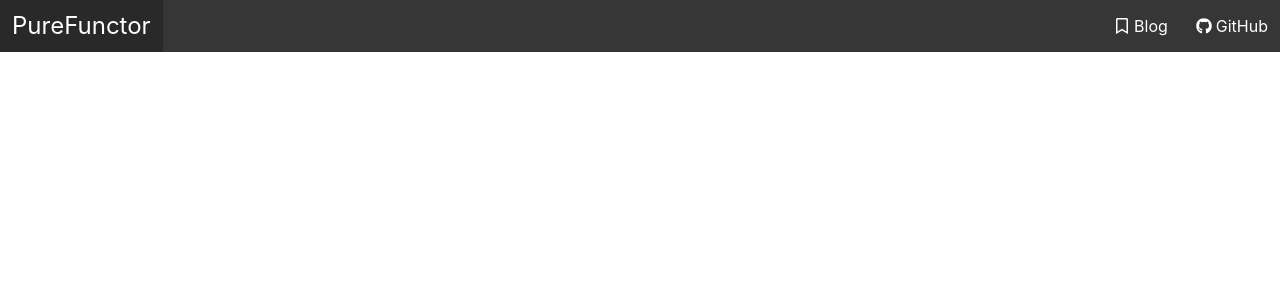
After one commit to purefunctor/purefunctor.me-legacy, a Django app: template pfhome/templates/pfhome/about.html in a window 1280 px wide. The commit adds this page. Shown: the top 300 px of the page. Run offline with Django 3.2, Linux system fonts and the light colour scheme; the template is opened without the code that fills it, so the values that code supplies are empty; some libraries are stand-ins or nearby versions.

Commit message:
Add initial `about` page and navbar

```diff
--- /dev/null
+++ b/pfhome/templates/pfhome/about.html
@@ -0,0 +1,58 @@
+{% extends "pfhome/base.html" %}
+
+{% block head %}
+<script>
+document.addEventListener('DOMContentLoaded', () => {
+
+  const $navbarBurgers = Array.prototype.slice.call(document.querySelectorAll('.navbar-burger'), 0);
+
+  if ($navbarBurgers.length > 0) {
+
+    $navbarBurgers.forEach( el => {
+      el.addEventListener('click', () => {
+
+        const target = el.dataset.target;
+        const $target = document.getElementById(target);
+
+        el.classList.toggle('is-active');
+        $target.classList.toggle('is-active');
+
+      });
+    });
+  }
+
+});
+</script>
+{% endblock head %}
+
+{% block body %}
+<nav class="navbar is-dark" role="navigation" aria-label="main navigation">
+  <div class="navbar-brand">
+    <a class="navbar-item is-size-4" href="/" style="transition: 250ms;">
+      PureFunctor
+    </a>
+    <a role="button" class="navbar-burger burger" aria-label="menu" aria-expanded="false" data-target="socials">
+      <span aria-hidden="true"></span>
+      <span aria-hidden="true"></span>
+      <span aria-hidden="true"></span>
+    </a>
+  </div>
+
+  <div id="socials" class="navbar-menu">
+    <div class="navbar-end">
+      <a class="navbar-item is-size-5-mobile" href="/blog" style="transition: 250ms;">
+	<span class="icon">
+	  <i class="far fa-bookmark"></i>
+	</span>
+	<span>Blog</span>
+      </a>
+      <a class="navbar-item is-size-5-mobile" href="https://github.com/PureFunctor" style="transition: background-color 250ms;">
+	<span class="icon">
+	  <i class="fab fa-github"></i>
+	</span>
+	<span>GitHub</span>
+      </a>
+    </div>
+  </div>
+</nav>
+{% endblock body %}
--- a/pfhome/templates/pfhome/base.html
+++ b/pfhome/templates/pfhome/base.html
@@ -6,6 +6,7 @@
     <link rel="stylesheet" href="https://cdn.jsdelivr.net/npm/bulma@0.9.0/css/bulma.min.css">
     <script defer src="https://use.fontawesome.com/releases/v5.3.1/js/all.js"></script>
     <title>PureFunctor</title>
+    {% block head %}{% endblock head %}
   </head>
   <body>
     {% block body %}{% endblock body %}
--- a/pfhome/urls.py
+++ b/pfhome/urls.py
@@ -3,6 +3,6 @@ from pfhome import views
 
 urlpatterns = [
     path("", views.home),
-    path("about/", views.soon),
+    path("about/", views.about),
     path("blog/", views.soon),
 ]
--- a/pfhome/views.py
+++ b/pfhome/views.py
@@ -5,5 +5,9 @@ def soon(request):
     return render(request, "pfhome/soon.html")
 
 
+def about(request):
+    return render(request, "pfhome/about.html")
+
+
 def home(request):
     return render(request, "pfhome/home.html")
```
